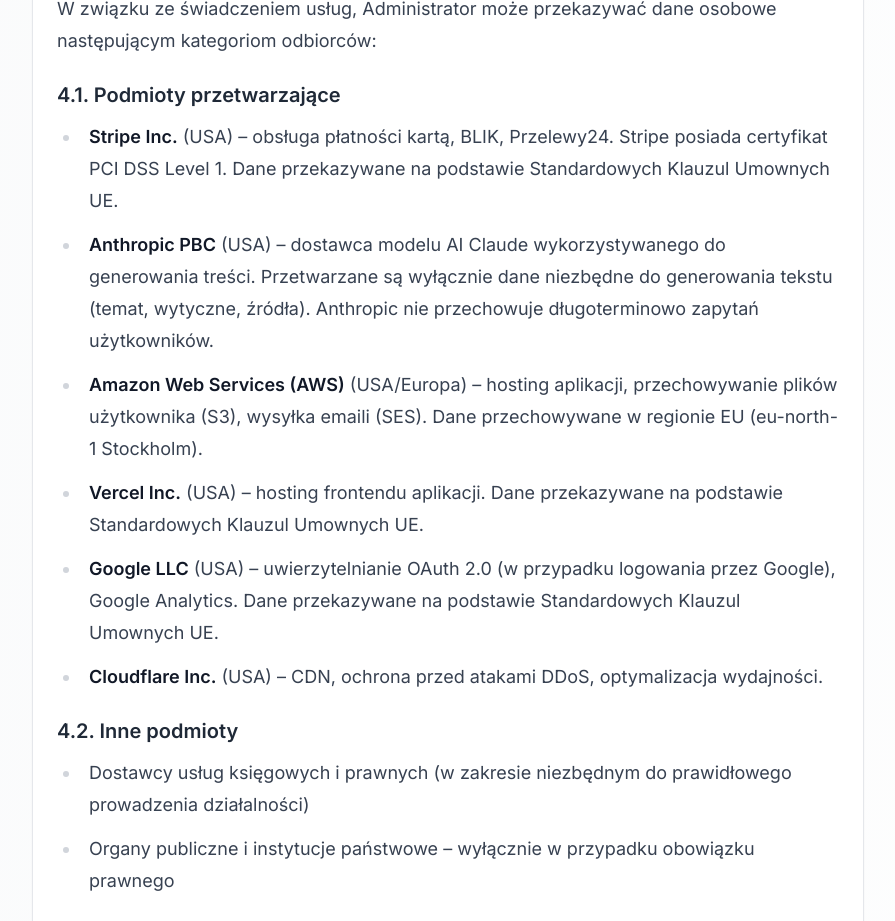
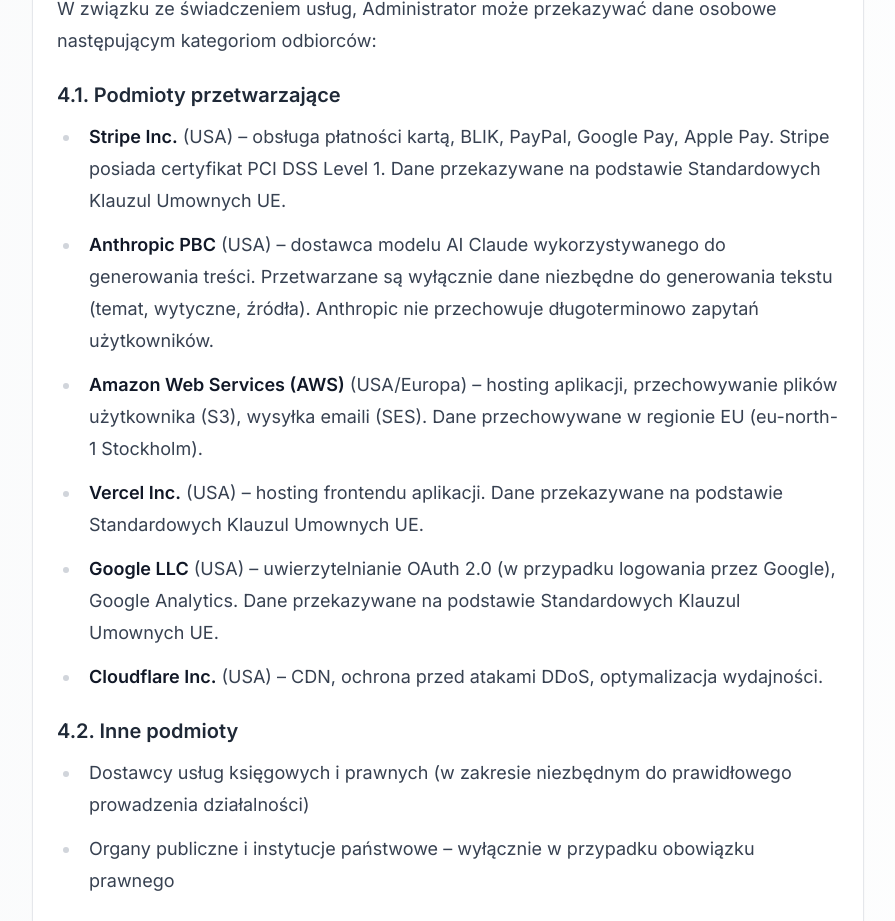
Before and after one commit to LeszczynskiKarol/smart-copy.ai_new, a React (Vite) app in the folder frontend/: page /privacy in a window 1280 px wide. Shown: the part 3280-4201 px from the top of the page, without its empty margins (192-1087 px from the left). Built offline with nearby package versions, Linux system fonts and the light colour scheme; no server answers.

Commit message:
usuniecie P24

```diff
--- a/frontend/src/pages/DepositPage.tsx
+++ b/frontend/src/pages/DepositPage.tsx
@@ -200,7 +200,10 @@
                   <p className="font-semibold mb-1">Informacje:</p>
                   <ul className="list-disc list-inside space-y-1">
                     <li>Minimalna kwota doładowania: 5 PLN</li>
-                    <li>Płatności obsługuje Stripe (karta, BLIK, P24)</li>
+                    <li>
+                      Płatności obsługuje Stripe (karta, BLIK, Google Pay,
+                      PayPal, Apple Pay)
+                    </li>
                     <li>Środki są dodawane natychmiast po płatności</li>
                     {discount > 0 && (
                       <li className="font-bold text-green-700 dark:text-green-400">
--- a/frontend/src/pages/PrivacyPage.tsx
+++ b/frontend/src/pages/PrivacyPage.tsx
@@ -351,8 +351,8 @@
       <ul className="list-disc pl-6 space-y-3">
         <li>
           <strong>Stripe Inc.</strong> (USA) – obsługa płatności kartą, BLIK,
-          Przelewy24. Stripe posiada certyfikat PCI DSS Level 1. Dane
-          przekazywane na podstawie Standardowych Klauzul Umownych UE.
+          PayPal, Google Pay, Apple Pay. Stripe posiada certyfikat PCI DSS Level
+          1. Dane przekazywane na podstawie Standardowych Klauzul Umownych UE.
         </li>
         <li>
           <strong>Anthropic PBC</strong> (USA) – dostawca modelu AI Claude
@@ -1029,8 +1029,9 @@
       <ul className="list-disc pl-6 space-y-3">
         <li>
           <strong>Stripe Inc.</strong> (USA) – payment processing (card, BLIK,
-          Przelewy24). Stripe holds PCI DSS Level 1 certification. Data
-          transferred based on EU Standard Contractual Clauses.
+          Apple Pay, PayPal, Google Pay). Stripe holds PCI DSS Level 1
+          certification. Data transferred based on EU Standard Contractual
+          Clauses.
         </li>
         <li>
           <strong>Anthropic PBC</strong> (USA) – provider of Claude AI model
--- a/frontend/src/pages/TermsPage.tsx
+++ b/frontend/src/pages/TermsPage.tsx
@@ -307,8 +307,8 @@
           <ul className="list-disc pl-6 mt-2">
             <li>Karty płatnicze (Visa, Mastercard, American Express)</li>
             <li>BLIK</li>
-            <li>Przelewy24</li>
             <li>Apple Pay / Google Pay</li>
+            <li>PayPal</li>
           </ul>
         </li>
         <li>
@@ -872,8 +872,8 @@
           <ul className="list-disc pl-6 mt-2">
             <li>Payment cards (Visa, Mastercard, American Express)</li>
             <li>BLIK</li>
-            <li>Przelewy24</li>
             <li>Apple Pay / Google Pay</li>
+            <li>PayPal</li>
           </ul>
         </li>
         <li>
```
Also changed, not shown: 1 other file (tests, documents, lock files or other folders).
